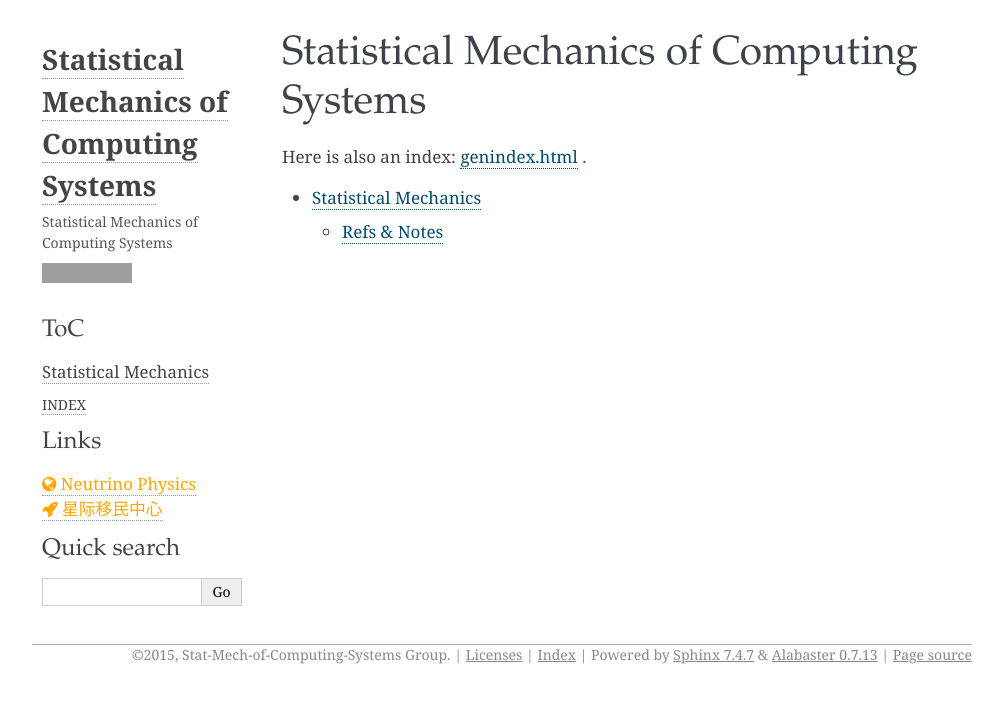
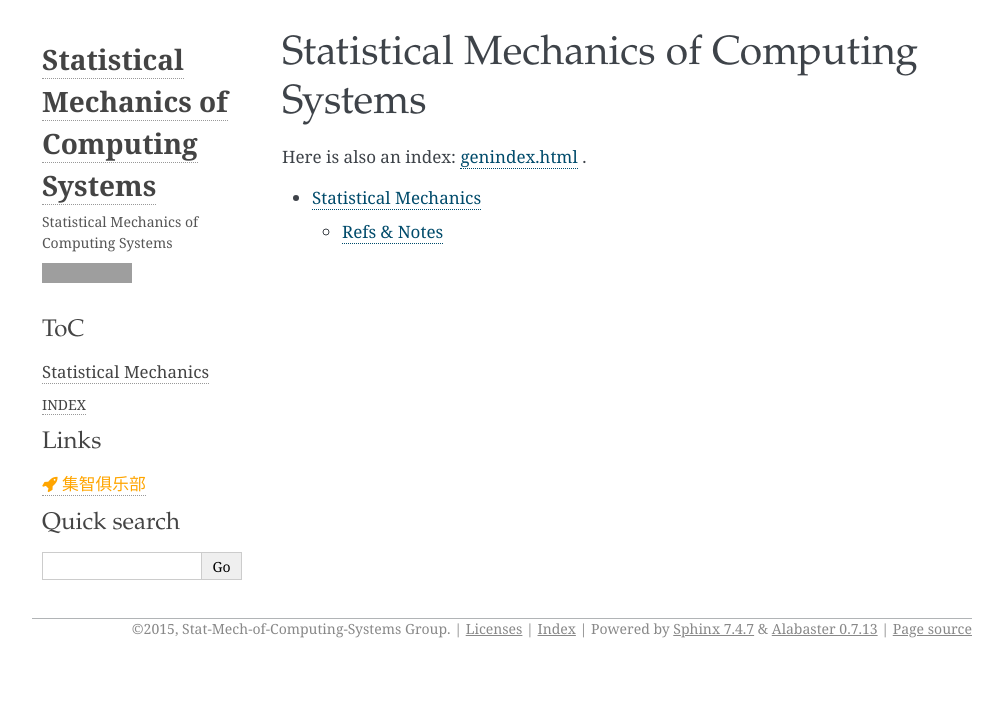
Before and after one commit to emptymalei/stat-mech-of-computing-systems, a Sphinx documentation site: the page built from docs/index.rst, in a window 1280 px wide, cut to the strip 0-703 px from the top of the page. Shown: the whole strip, without its empty margins (138-1141 px from the left). Built offline with Sphinx 7.4.7, drawn with Linux system fonts in a browser that asks for light colours; nearby versions of some CDN libraries; comment, search, counter and statistics services are not loaded; grey boxes are pictures that could not be loaded.

Commit message:
:tiger: adjust sidebar

```diff
--- a/docs/_themes/alabaster/layout.html
+++ b/docs/_themes/alabaster/layout.html
@@ -98,7 +98,7 @@ var duoshuoQuery = {short_name:"sci2fi"};
 <div id="disqus_thread"></div>
 <script type="text/javascript">
     /* * * CONFIGURATION VARIABLES * * */
-    var disqus_shortname = 'neuphysics';
+    var disqus_shortname = 'stat-mech-of-computing-systems';
 
     /* * * DON'T EDIT BELOW THIS LINE * * */
     (function() {
--- a/docs/_themes/alabaster/navigation.html
+++ b/docs/_themes/alabaster/navigation.html
@@ -13,6 +13,5 @@
 </ul>
 <h3>Links</h3>
 <ul>
-   <li class="toctree-l1"><a href="http://neutrino.xyz" style="color:orange;"><i class="fa fa-globe"></i>&nbsp;Neutrino Physics</a></li>
-   <li class="toctree-l1"><a href="http://interimm.org" style="color:orange;"><i class="fa fa-rocket"></i>&nbsp;星际移民中心</a></li>
+   <li class="toctree-l1"><a href="http://www.swarma.org/" style="color:orange;"><i class="fa fa-rocket"></i>&nbsp;集智俱乐部</a></li>
 </ul>
--- a/docs/_themes/alabaster/theme.conf
+++ b/docs/_themes/alabaster/theme.conf
@@ -50,4 +50,4 @@ narrow_sidebar_bg = #333
 narrow_sidebar_fg = #FFF
 narrow_sidebar_link =
 
-canonical_url = http://docs.neutrino.xyz/
+canonical_url =
```
